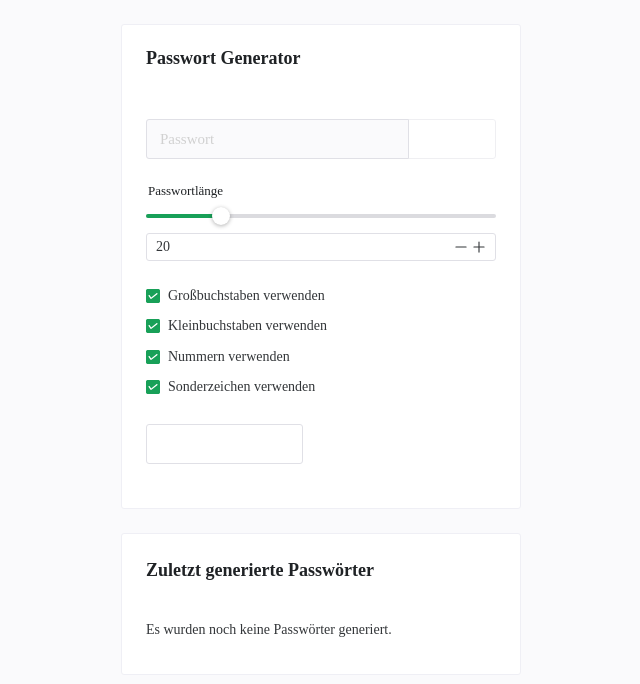
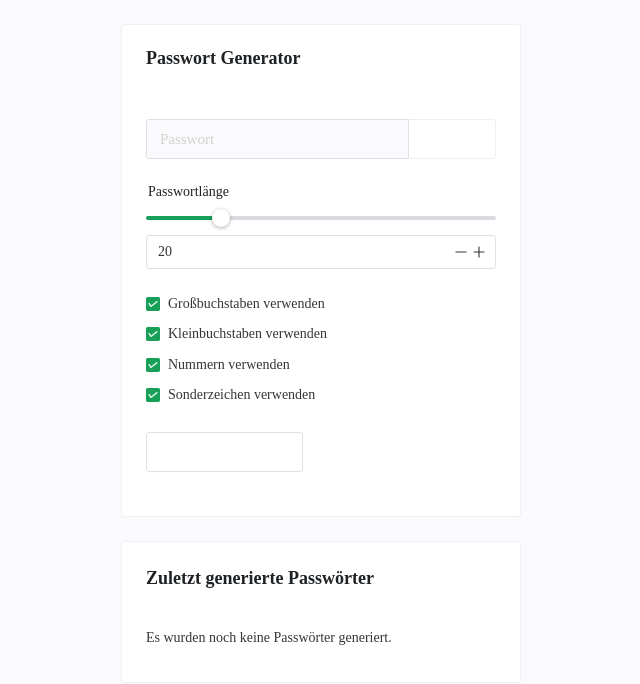
Before and after one commit to domideimel/pw-generator, a Vue app: page / in a window 1280 px wide. Shown: the top 684 px of the page, without its empty margins (319-959 px from the left). Built offline with nearby package versions, Linux system fonts and the light colour scheme; some icons are missing; a small style sheet from the web is missing.

Commit message:
chore(ui): ui updates

```diff
--- a/src/components/PasswordGenerator.vue
+++ b/src/components/PasswordGenerator.vue
@@ -84,14 +84,12 @@ const getGeneratedPassword = async () => {
       <n-form-item
         :show-feedback="false"
         label="Passwortlänge"
-        size="small"
       >
         <n-space vertical>
           <n-slider v-model:value="length"/>
           <n-input-number
             v-model:value="length"
             placeholder="Passwortlänge"
-            size="small"
           />
         </n-space>
       </n-form-item>
```
